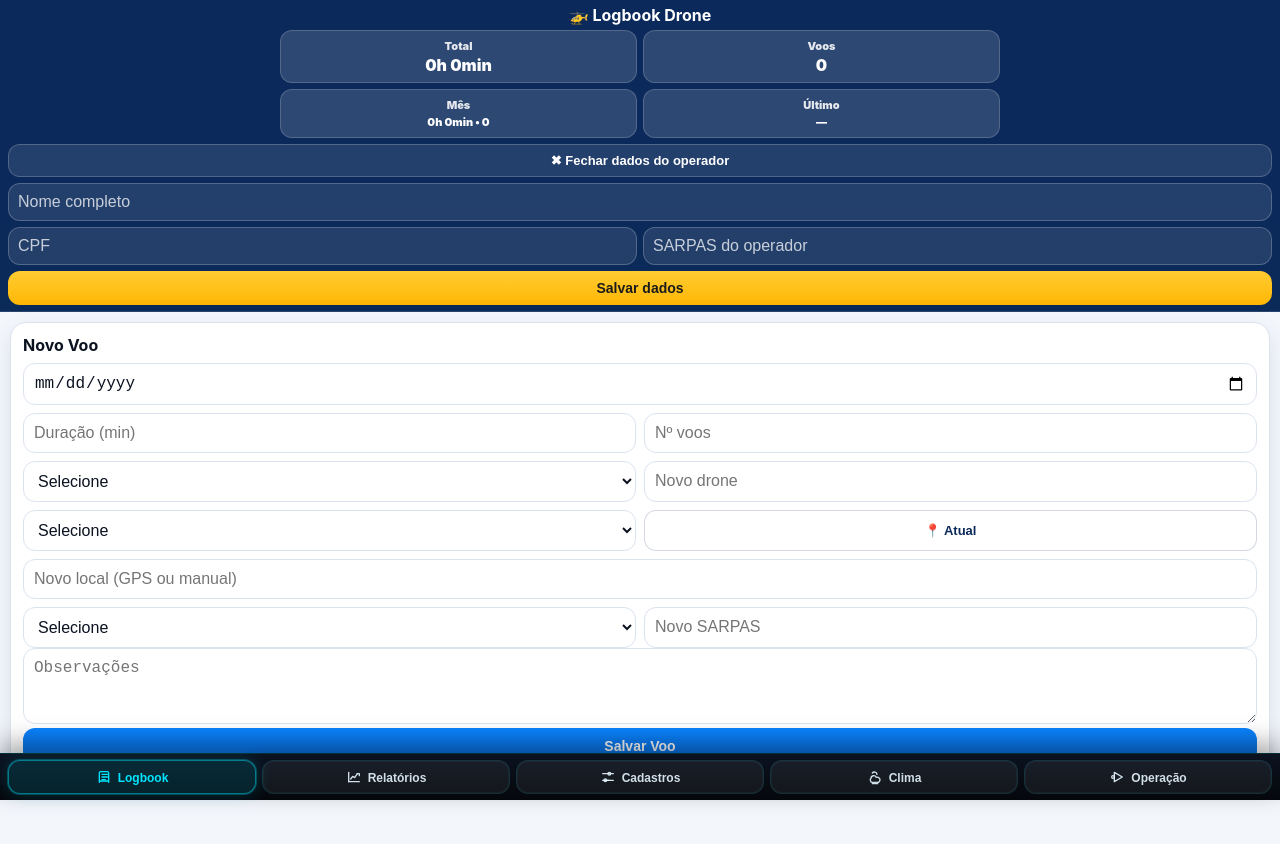
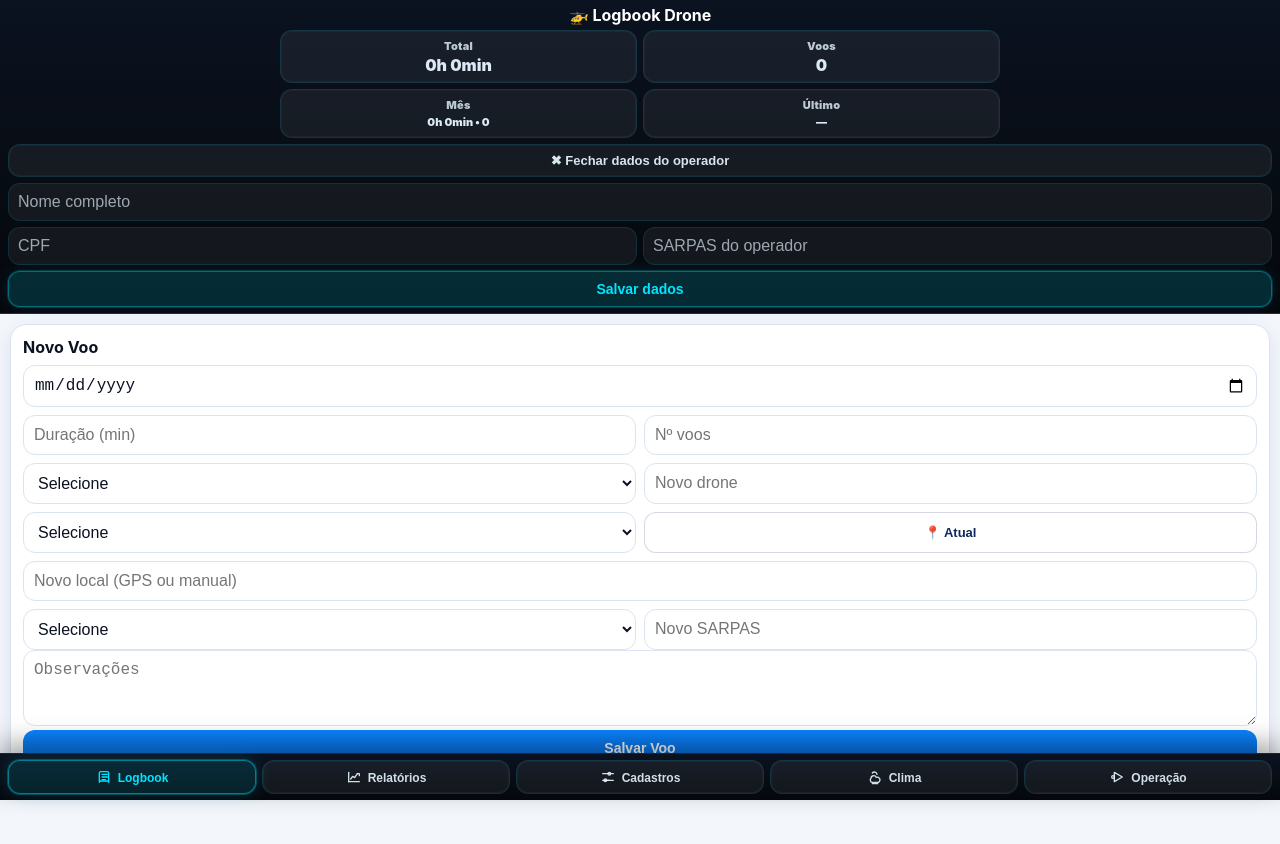
Before and after one commit to guiportela576-pixel/LOGBOOK-DRONE, a plain HTML site: page index.html in a window 1280 px wide. Both pictures are taken after a click on the button "👤 Dados do operador". Drawn offline with nearby package versions, Linux system fonts and the light colour scheme.

Commit message:
Add files via upload

```diff
--- a/service-worker.js
+++ b/service-worker.js
@@ -1,4 +1,4 @@
-const CACHE_NAME = "drone-logbook-v10";
+const CACHE_NAME = "drone-logbook-v11";
 
 self.addEventListener("install", (event) => {
   self.skipWaiting();
--- a/style.css
+++ b/style.css
@@ -526,3 +526,59 @@ button.primary{ background: linear-gradient(180deg, var(--blue2), #0a6fe0); }
     0 0 0 1px rgba(0, 229, 255, 0.25),
     0 0 18px rgba(0, 229, 255, 0.18);
 }
+
+
+/* =======================
+   HEADER (topo) - estilo cockpit/Garmin
+   (somente visual: cores + acabamento)
+======================= */
+.app-header{
+  background: linear-gradient(180deg, #0b1220, #070b12 65%, #05070c);
+  border-bottom: 1px solid rgba(0, 229, 255, 0.18);
+}
+
+.dash-card{
+  background: rgba(255,255,255,0.06);
+  border: 1px solid rgba(0, 229, 255, 0.12);
+  box-shadow: inset 0 0 0 1px rgba(255,255,255,0.03);
+}
+
+.dash-label{
+  color: rgba(230, 245, 255, 0.80);
+  letter-spacing: 0.2px;
+}
+
+.dash-value,
+.dash-subvalue{
+  color: rgba(230, 245, 255, 0.95);
+}
+
+.pilot-toggle{
+  background: rgba(255,255,255,0.06);
+  border: 1px solid rgba(0, 229, 255, 0.12);
+  color: rgba(230, 245, 255, 0.92);
+  box-shadow: inset 0 0 0 1px rgba(255,255,255,0.03);
+}
+
+.pilot-box input{
+  background: rgba(255,255,255,0.06);
+  border: 1px solid rgba(0, 229, 255, 0.12);
+  color: rgba(230, 245, 255, 0.95);
+}
+
+.pilot-box input::placeholder{
+  color: rgba(230, 245, 255, 0.65);
+}
+
+.pilot-box button{
+  background: rgba(0, 229, 255, 0.16);
+  border: 1px solid rgba(0, 229, 255, 0.35);
+  color: #00e5ff;
+  box-shadow:
+    0 0 0 1px rgba(0, 229, 255, 0.18),
+    0 0 18px rgba(0, 229, 255, 0.10);
+}
+
+.pilot-box button:active{
+  transform: translateY(1px);
+}
```
